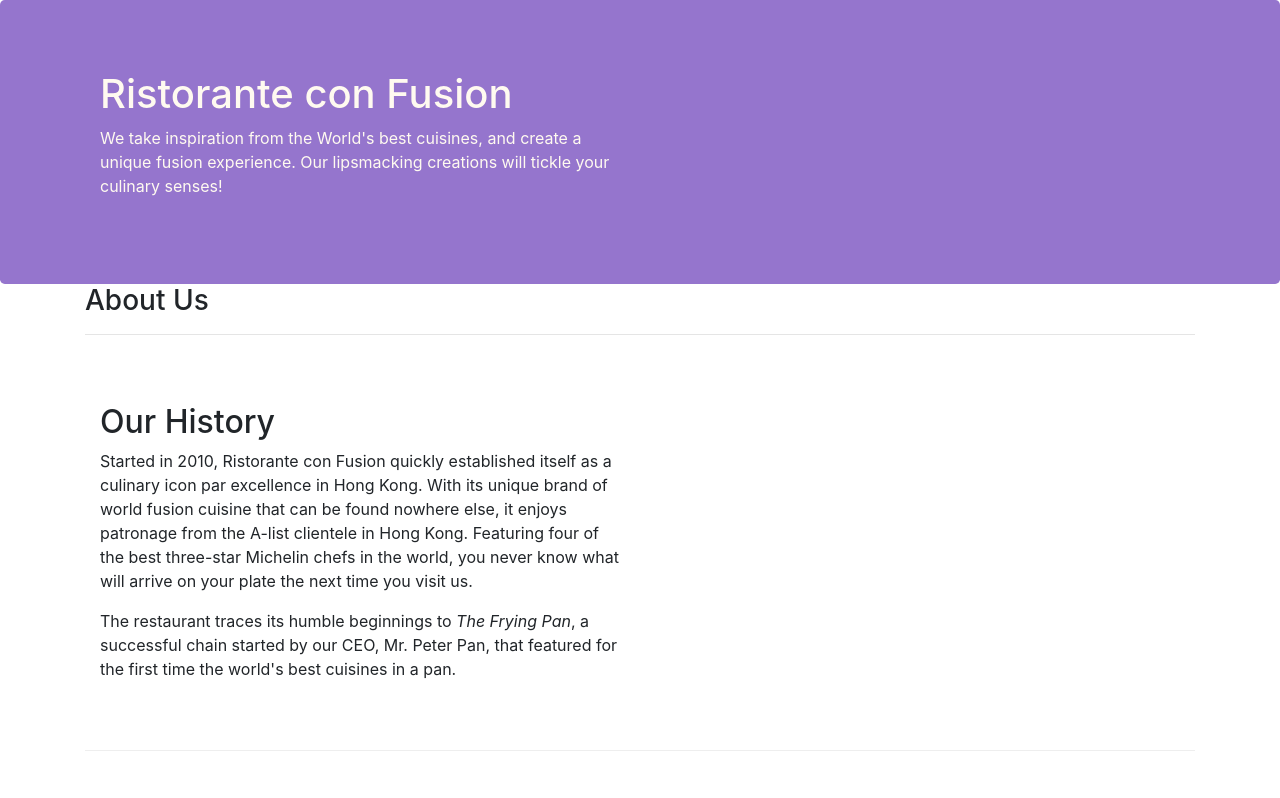
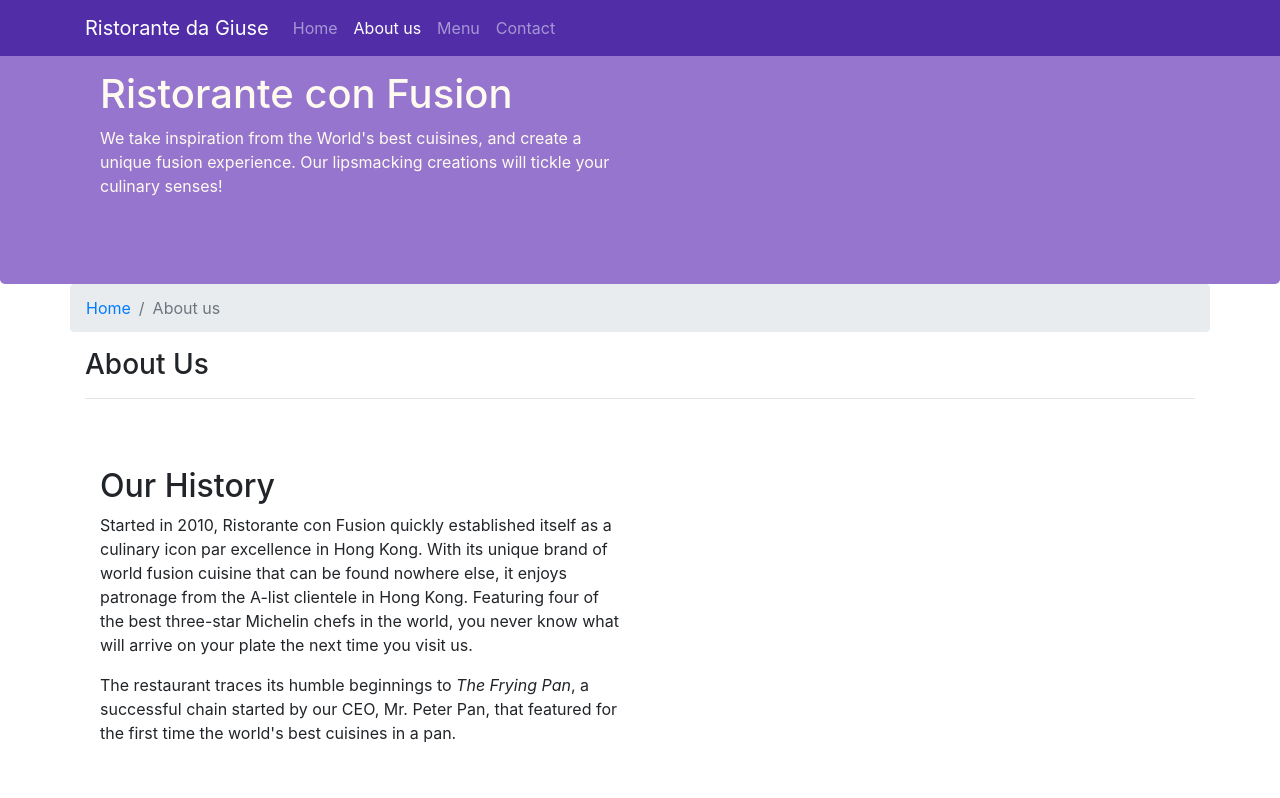
Before and after one commit to giusecagliari/git-test, a website: page aboutus.html in a window 1280 px wide. Shown: the top 798 px of the page. Drawn offline with nearby package versions, Linux system fonts and the light colour scheme.

Commit message:
Navbar and breadcumbs

```diff
--- a/aboutus.html
+++ b/aboutus.html
@@ -12,7 +12,29 @@
 </head>
 
 <body>
+<!--// navigation bar-->
+<nav class="navbar navbar-dark navbar-expand-sm fixed-top">
 
+    <div class="container">
+        <button class="navbar-toggler" type="button" data-toggle="#Navbar">
+            <span class="navbar-toggler-icon"></span>
+        </button>
+        <a class="navbar-brand" href="index.html">Ristorante da Giuse</a>
+        <div class="collapse navbar-collapse" id="Navbar">
+            <ul class="navbar-nav mr-auto">
+
+                <li class="nav-item"><a class="nav-link" href="index.html">Home</a></li>
+                <li class="nav-item active"><a class="nav-link" href="#">About us</a></li>
+                <li class="nav-item"><a class="nav-link" href="#">Menu</a></li>
+                <li class="nav-item"><a class="nav-link" href="#">Contact</a></li>
+            </ul>
+        </div>
+
+    </div>
+
+
+
+</nav>
     <header class="jumbotron">
         <div class="container">
             <div class="row row-header">
@@ -27,8 +49,13 @@
     </header>
 
     <div class="container">
-        <div>
-            <div>
+        <div class="row">
+            <ol class="col-12 breadcrumb">
+                <li class="breadcrumb-item"><a href="index.html">Home</a></li>
+                <li class="breadcrumb-item active">About us</li>
+
+            </ol>
+            <div class="col-12">
                <h3>About Us</h3>
                <hr>
             </div>
--- a/css/style.css
+++ b/css/style.css
@@ -28,3 +28,13 @@
     margin:0px;
     color:#0f0f0f;
 }
+.body {
+    padding: 50px 0px 0px 0px;
+    z-index: 0;
+}
+
+.navbar-dark{
+    background-color: #512DA8;
+
+
+}
```
Also changed, not shown: index.html (+23 -0 lines).
